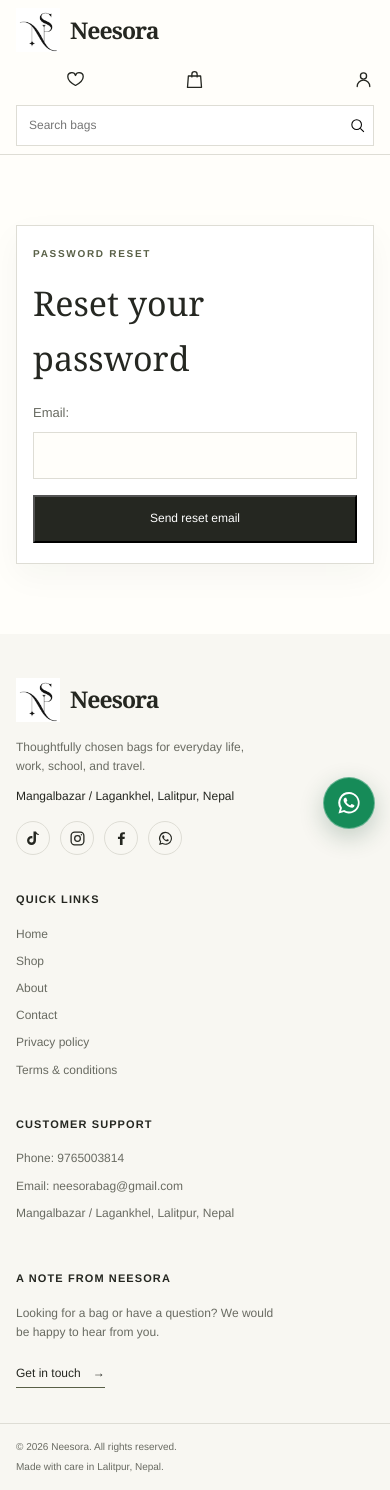
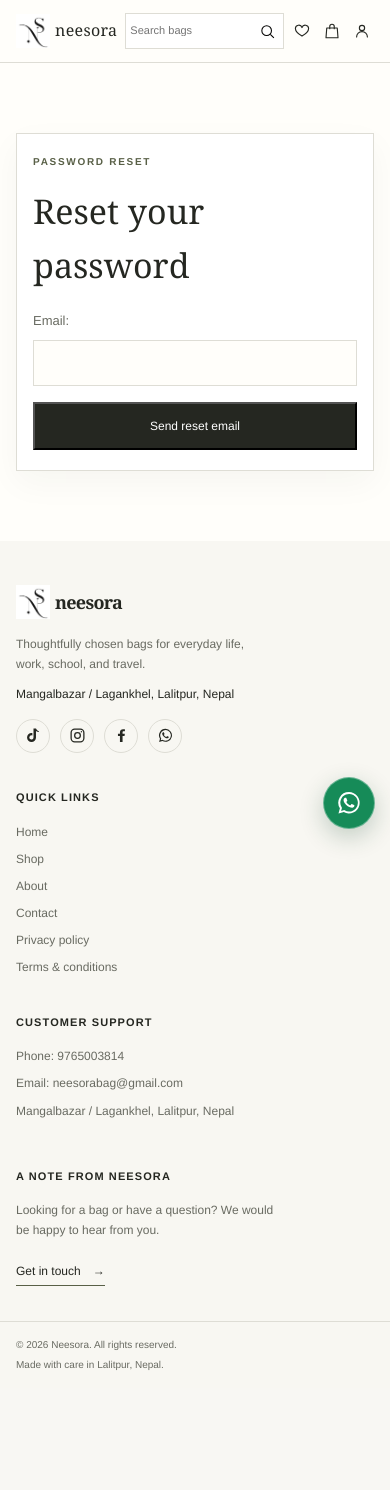
Before and after one commit to dineshpaudel1/Neesora, a Django app: page /password-reset/ in a window 390 px wide. After the commit the page ends 1370 px from the top, so only its background shows below. Run offline with Django 5.2, Linux system fonts and the light colour scheme.

Commit message:
Refine mobile header and preview branding
Co-authored-by: Copilot <223556219+Copilot@users.noreply.github.com>

```diff
--- a/render.yaml
+++ b/render.yaml
@@ -1,6 +1,6 @@
 services:
   - type: web
-    name: neesora-footer-preview
+    name: neesora
     runtime: python
     plan: free
     buildCommand: pip install -r requirements.txt && python manage.py collectstatic --noinput
@@ -12,8 +12,8 @@ services:
       - key: DEBUG
         value: "False"
       - key: ALLOWED_HOSTS
-        value: neesora-footer-preview.onrender.com
+        value: neesora.onrender.com,neesora-footer-preview.onrender.com
       - key: CSRF_TRUSTED_ORIGINS
-        value: https://neesora-footer-preview.onrender.com
+        value: https://neesora.onrender.com,https://neesora-footer-preview.onrender.com
       - key: EMAIL_BACKEND
         value: django.core.mail.backends.console.EmailBackend
--- a/static/css/app.css
+++ b/static/css/app.css
@@ -49,6 +49,7 @@ button, a { -webkit-tap-highlight-color: transparent; }
 .site-header { position: relative; z-index: 5; border-bottom: 1px solid var(--line); background: var(--paper); }
 .navigation { min-height: 82px; display: flex; align-items: center; justify-content: space-between; gap: 34px; }
 .brand { display: inline-flex; align-items: center; gap: 10px; color: var(--ink); font-family: var(--serif); font-size: 25px; font-weight: 600; letter-spacing: -.04em; }
+.brand-name { font-size: .88em; font-weight: 500; letter-spacing: .02em; text-transform: lowercase; }
 .brand-logo { display: block; width: 54px; height: 54px; flex: 0 0 auto; object-fit: contain; }
 .brand-mark { display: grid; width: 32px; height: 32px; place-items: center; border: 1px solid var(--olive); color: var(--olive); font-family: var(--serif); font-size: 18px; font-weight: 400; }
 .navigation-actions { display: flex; flex: 1; align-items: center; justify-content: flex-end; gap: clamp(14px, 2vw, 28px); }
@@ -149,7 +150,7 @@ h1, h2, h3, p { margin-top: 0; }
 
 .site-footer { background: #f8f7f2; }
 .footer-main { display: grid; grid-template-columns: 1.35fr .8fr 1fr .95fr; gap: 38px; padding-block: 60px 52px; }
-.brand-footer { margin-bottom: 16px; }
+.brand-footer { margin-bottom: 16px; font-size: 20px; }
 .footer-brand > p, .footer-column p { max-width: 260px; margin-bottom: 11px; color: var(--muted); font-size: 12px; }
 .footer-brand .footer-location { color: var(--ink); }
 .footer-socials { display: flex; align-items: center; gap: 10px; margin-top: 15px; }
@@ -236,16 +237,16 @@ h1, h2, h3, p { margin-top: 0; }
 
 @media (max-width: 760px) {
     .page-width { width: min(100% - 36px, 560px); }
-    .navigation { min-height: 72px; flex-wrap: wrap; gap: 8px 14px; padding-block: 8px; }
-    .brand { font-size: 23px; }
-    .brand-logo { width: 44px; height: 44px; }
-    .navigation-actions { display: grid; width: 100%; flex: 0 0 100%; grid-template-columns: repeat(3, minmax(0, 1fr)); gap: 0; }
-    .navigation-search { width: auto; grid-column: 1 / -1; grid-row: 2; margin-top: 7px; }
-    .navigation-search input { padding: 10px 12px; }
-    .header-action { min-height: 38px; }
+    .navigation { min-height: 62px; flex-wrap: nowrap; gap: 8px; }
+    .brand { flex: 0 0 auto; gap: 5px; font-size: 18px; }
+    .brand-name { font-size: 16px; }
+    .brand-logo { width: 34px; height: 34px; }
+    .navigation-actions { display: flex; width: auto; min-width: 0; flex: 1; gap: 6px; }
+    .navigation-search { width: auto; min-width: 52px; flex: 1; }
+    .navigation-search input { padding: 8px 4px; font-size: 11px; }
+    .header-action { width: 24px; min-height: 34px; flex: 0 0 24px; }
     .header-action span:not(.sr-only) { display: none; }
-    .header-action svg { width: 21px; height: 21px; }
-    .account-icon-link { justify-self: end; }
+    .header-action svg { width: 18px; height: 18px; }
     .whatsapp-float { right: 15px; bottom: 15px; width: 52px; height: 52px; padding: 0; border-radius: 50%; }
     .whatsapp-float span { display: none; }
     .hero-layout { min-height: auto; grid-template-columns: 1fr; gap: 38px; padding-block: 58px 45px; }
--- a/templates/includes/footer.html
+++ b/templates/includes/footer.html
@@ -4,7 +4,7 @@
         <div class="footer-brand">
             <a class="brand brand-footer" href="{% url 'core:home' %}">
                 <img class="brand-logo" src="{% static 'images/websitelogo.png' %}" alt="">
-                <span>{{ site_name }}</span>
+                <span>{{ site_name|lower }}</span>
             </a>
 
             <p>{{ site_description }}</p>
--- a/templates/includes/navbar.html
+++ b/templates/includes/navbar.html
@@ -4,7 +4,7 @@
     <nav class="navigation page-width" aria-label="Main navigation">
         <a class="brand" href="{% url 'core:home' %}" aria-label="{{ site_name }} home">
             <img class="brand-logo" src="{% static 'images/websitelogo.png' %}" alt="">
-            <span class="brand-name">{{ site_name }}</span>
+            <span class="brand-name">{{ site_name|lower }}</span>
         </a>
 
         <div class="navigation-actions">
```
